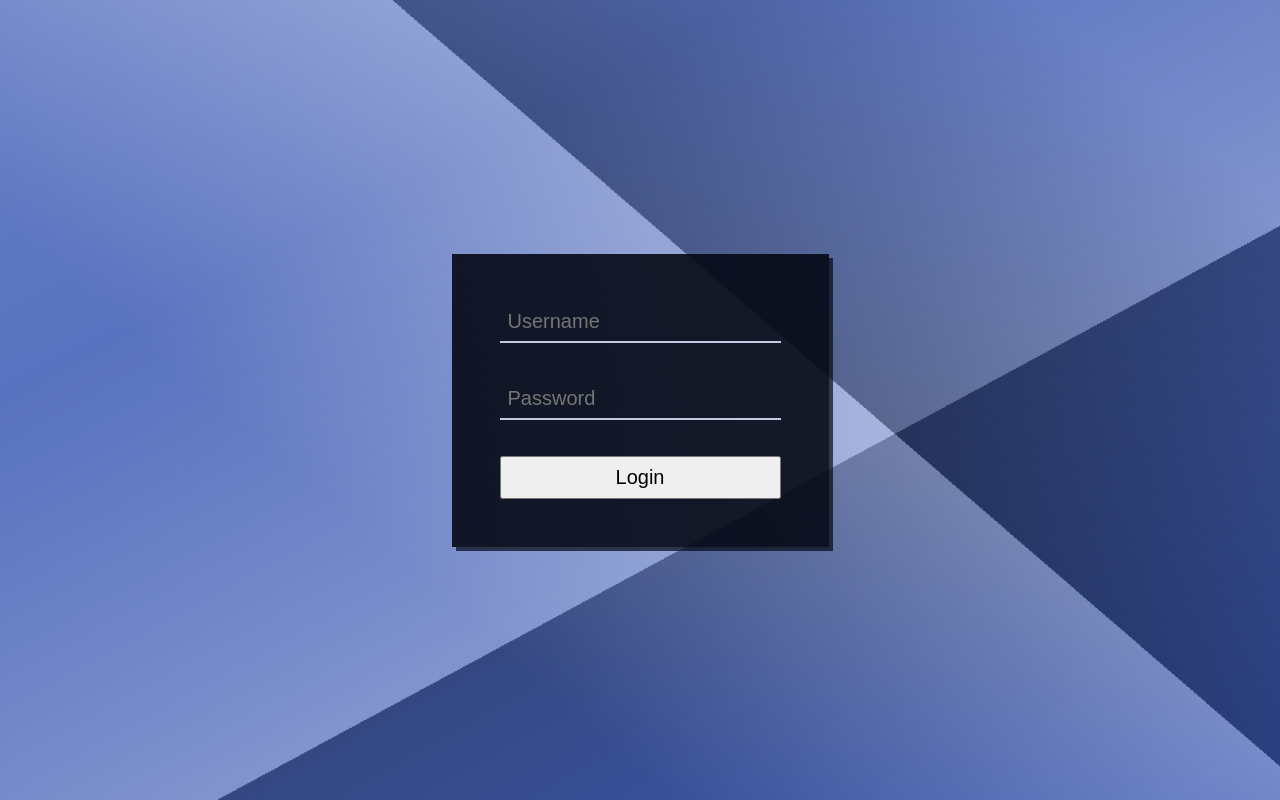
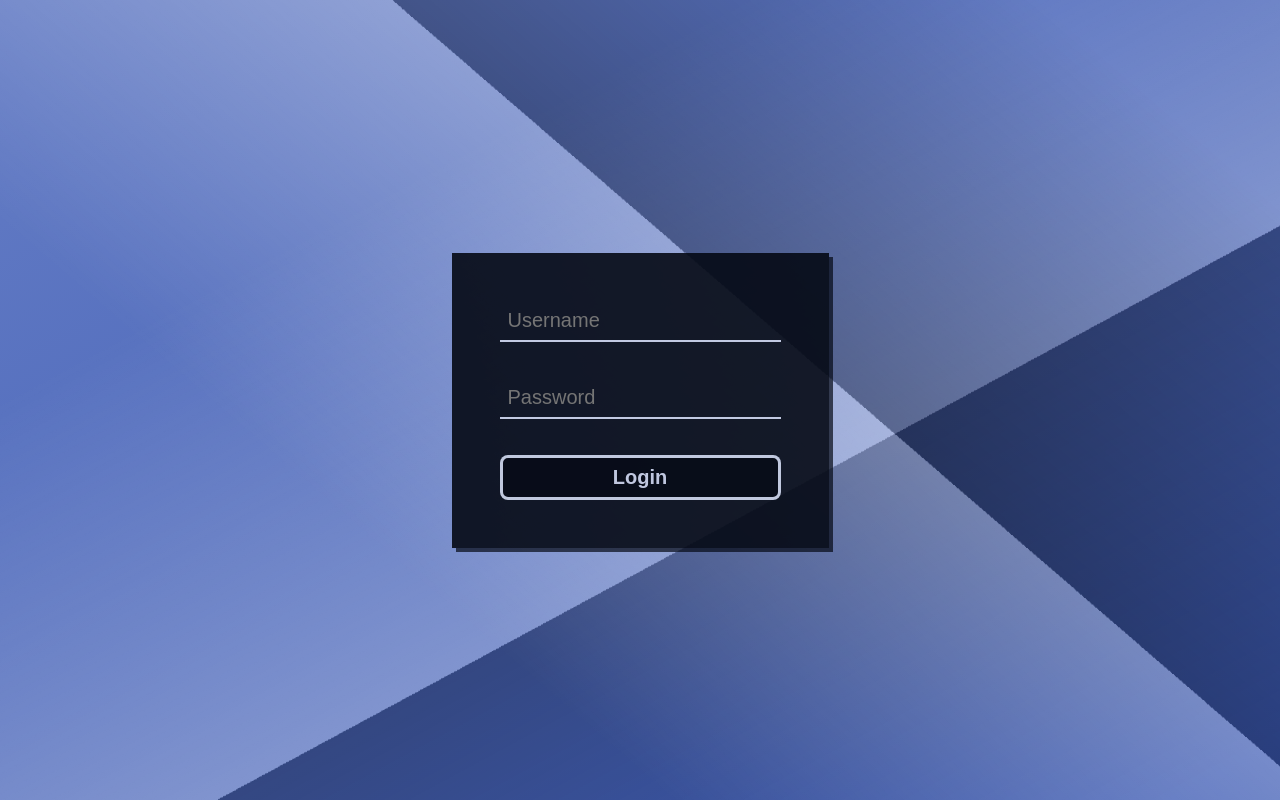
Before and after one commit to MD-REHMAN/simple-inviter, a React (Create React App) app: page / in a window 1280 px wide. Built offline with nearby package versions, Linux system fonts and the light colour scheme.

Commit message:
style update

```diff
--- a/src/App.scss
+++ b/src/App.scss
@@ -155,6 +155,17 @@ main {
     font-size: 20px;
     margin: 8px;
     padding: 8px;
+    border: 3px solid var(--primary-light-9);
+    border-radius: 8px;
+    background: var(--primary-dark-7);
+    color: var(--primary-light-9);
+    font-weight: bold;
+    &:hover {
+      cursor: pointer;
+      background: var(--primary-light-9);
+      color: var(--primary-dark-7);
+
+    }
   }
 }
 
@@ -164,15 +175,18 @@ main {
 
 }
 .invite-wrapper {
-  height: 100%;
+  // height: 100%;
   width: 50%;
   justify-content: space-between;
-  overflow-y: scroll;
+  // overflow-y: scroll;
   .inviter-adder {
     display: flex;
     justify-content: space-between;
   }
   .invitee-list {
+    height: 50vh;
+    overflow-y: scroll;
+
     .list-item{
       display: flex;
       justify-content: space-between;
@@ -181,6 +195,7 @@ main {
       span {
         margin: 8px;
         padding: 8px;
+        min-width: 30px;
       }
     }
   }
```
